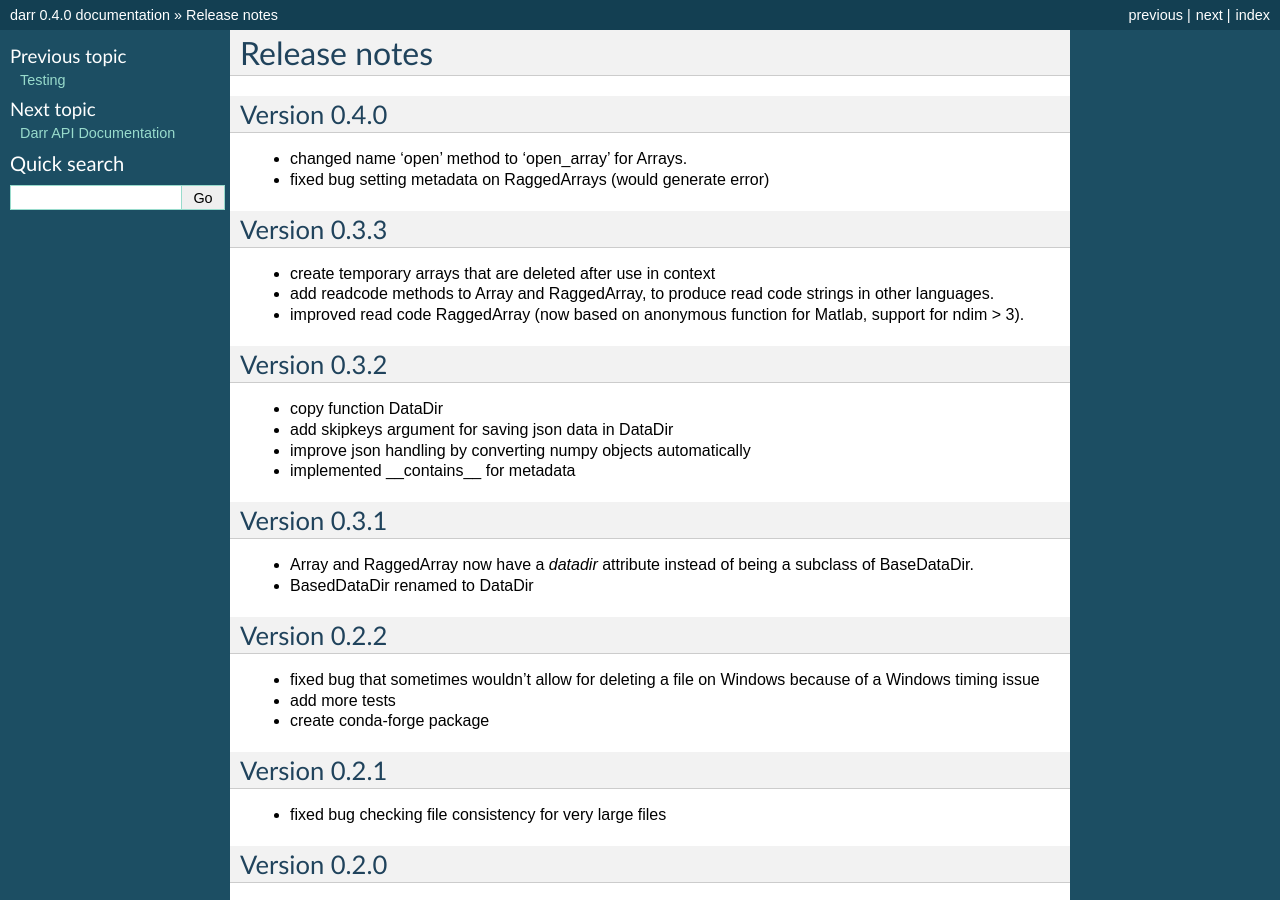
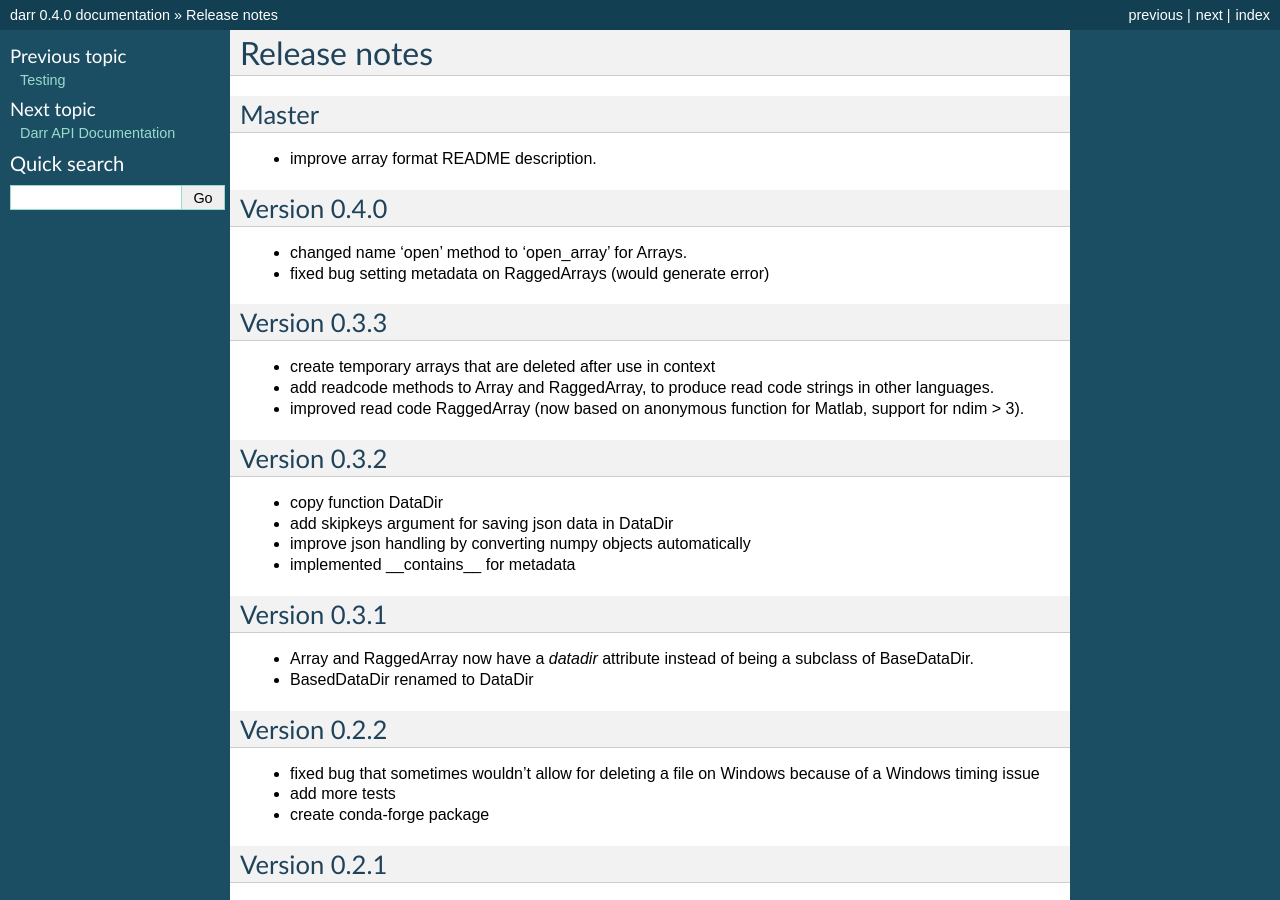
Before and after one commit to gbeckers/Darr, a Sphinx documentation site: the page built from docs/releasenotes.rst, in a window 1280 px wide and 900 px high. Built offline with Sphinx 7.4.7, drawn with Linux system fonts in a browser that asks for light colours.

Commit message:
update release info

```diff
--- a/docs/releasenotes.rst
+++ b/docs/releasenotes.rst
@@ -1,5 +1,9 @@
 Release notes
 =============
+
+Master
+------
+- improve array format README description.
 
 Version 0.4.0
 -------------
```
